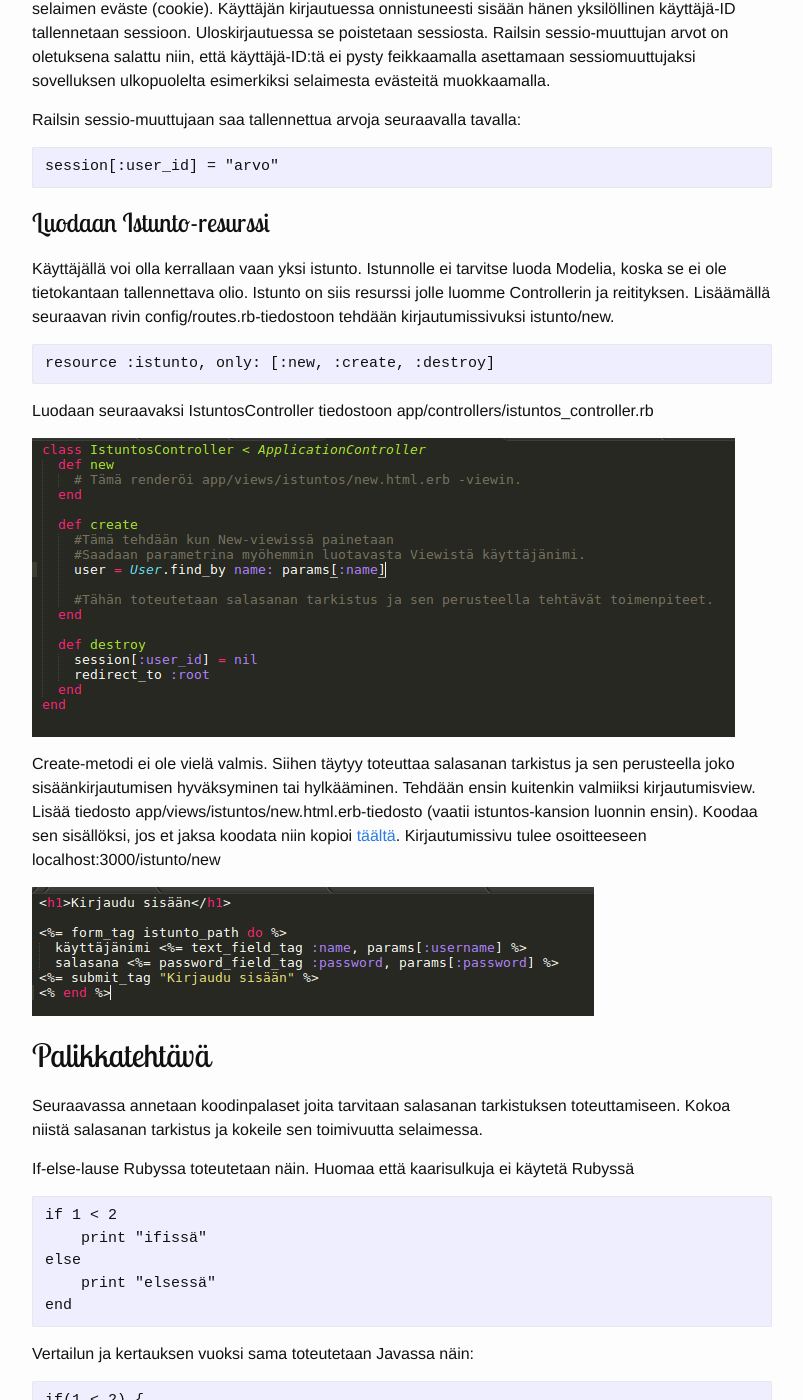
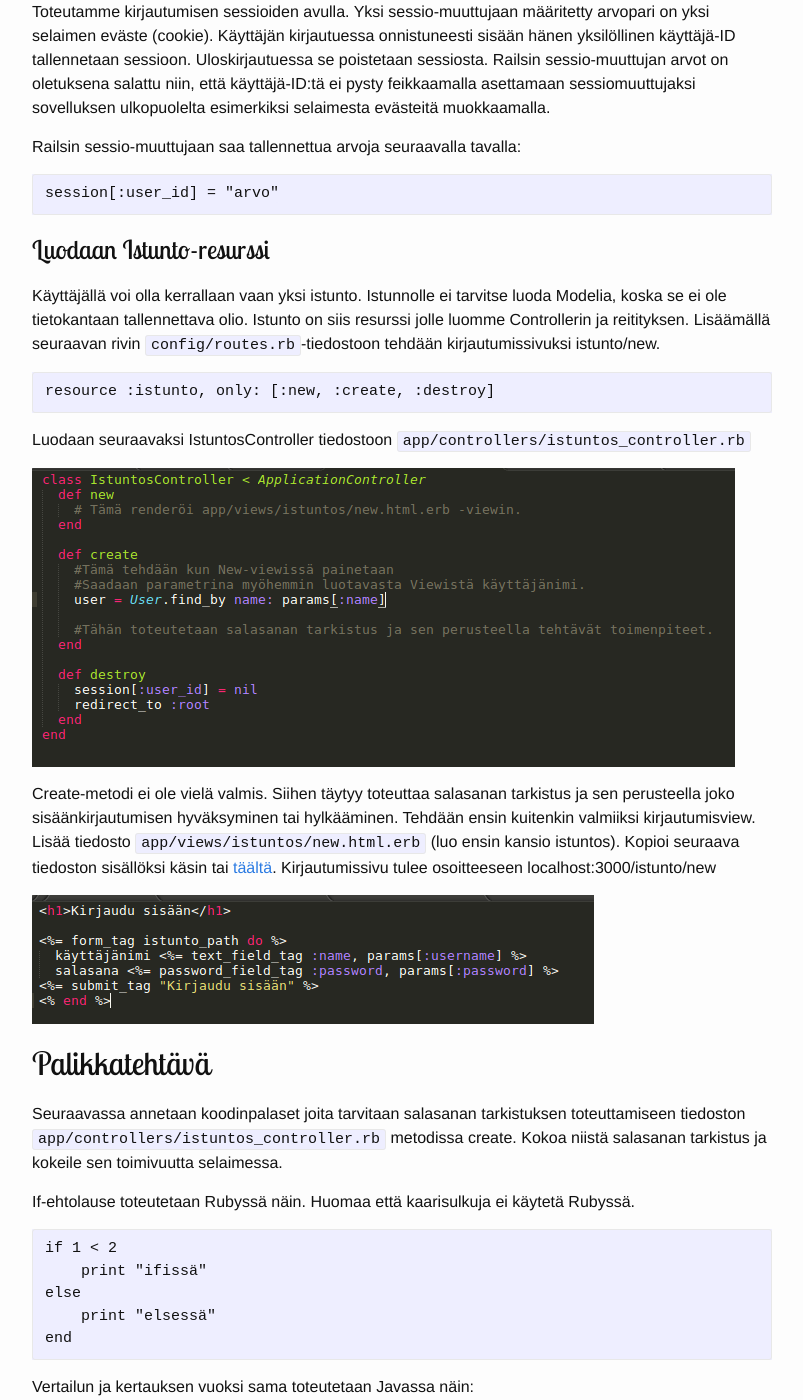
Before and after one commit to viderizer/pvl-rails.github.io, a Jekyll site: the page built from _pages/osa3.md, in a window 1280 px wide and 1400 px high, scrolled down 1979 px. Shown: the whole window, without its empty margins (238-1041 px from the left). Built offline with Jekyll 4.4.1, drawn with Linux system fonts in a browser that asks for light colours; some of the changed text lies outside the part shown.

Commit message:
language formatting

```diff
--- a/_pages/osa3.md
+++ b/_pages/osa3.md
@@ -43,7 +43,7 @@ Ajetaan lopuksi tietokantamigraatiot komennolla
     rake db:migrate
 
 Lisätään vielä käyttäjän luomisen viewiin eli
-app/views/users/\_form.html.erb -tiedostoon ennen submit-tagia
+`app/views/users/_form.html.erb`-tiedostoon ennen submit-tagia
 salasanan ja salasanan vahvistuksen syöttökentät eli kyseisen
 tiedoston tulisi lisäyksen jälkeen näyttää tältä:
 
@@ -51,7 +51,7 @@ tiedoston tulisi lisäyksen jälkeen näyttää tältä:
 
 Jos et jaksa kirjoittaa tuota niin voit myös kopioida formin koodin
 [täältä](https://github.com/UMTti/chat/blob/master/app/views/users/_form.html.erb).
-UsersControllerin user\_params-metodiin täytyy lisätä sallittaviksi
+UsersControllerin user\_params-metodiin tiedostoon `app/controllers/users_controller.rb:72` täytyy lisätä sallittaviksi
 parametreiksi password ja password\_confirmation seuraavalla tavalla:
 
 ![](/img/user_params.png)
@@ -73,22 +73,20 @@ Railsin sessio-muuttujaan saa tallennettua arvoja seuraavalla tavalla:
 Käyttäjällä voi olla kerrallaan vaan yksi istunto. Istunnolle ei
 tarvitse luoda Modelia, koska se ei ole tietokantaan tallennettava
 olio.  Istunto on siis resurssi jolle luomme Controllerin ja
-reitityksen.  Lisäämällä seuraavan rivin config/routes.rb-tiedostoon
+reitityksen.  Lisäämällä seuraavan rivin `config/routes.rb`-tiedostoon
 tehdään kirjautumissivuksi istunto/new.
 
     resource :istunto, only: [:new, :create, :destroy]
 
 Luodaan seuraavaksi IstuntosController tiedostoon
-app/controllers/istuntos\_controller.rb
+`app/controllers/istuntos_controller.rb`
 
 ![](/img/istuntoscontroller.png)
 
 Create-metodi ei ole vielä valmis. Siihen täytyy toteuttaa salasanan
 tarkistus ja sen perusteella joko sisäänkirjautumisen hyväksyminen tai
 hylkääminen. Tehdään ensin kuitenkin valmiiksi kirjautumisview. Lisää
-tiedosto app/views/istuntos/new.html.erb-tiedosto (vaatii
-istuntos-kansion luonnin ensin). Koodaa sen sisällöksi, jos et jaksa
-koodata niin kopioi
+tiedosto `app/views/istuntos/new.html.erb` (luo ensin kansio istuntos). Kopioi seuraava tiedoston sisällöksi käsin tai
 [täältä](https://github.com/UMTti/chat/blob/master/app/views/istuntos/new.html.erb).
 Kirjautumissivu tulee osoitteeseen localhost:3000/istunto/new
 
@@ -97,11 +95,11 @@ Kirjautumissivu tulee osoitteeseen localhost:3000/istunto/new
 ## Palikkatehtävä
 
 Seuraavassa annetaan koodinpalaset joita tarvitaan salasanan
-tarkistuksen toteuttamiseen. Kokoa niistä salasanan tarkistus ja
+tarkistuksen toteuttamiseen tiedoston `app/controllers/istuntos_controller.rb` metodissa create. Kokoa niistä salasanan tarkistus ja
 kokeile sen toimivuutta selaimessa.
 
-If-else-lause Rubyssa toteutetaan näin. Huomaa että kaarisulkuja ei
-käytetä Rubyssä
+If-ehtolause toteutetaan Rubyssä näin. Huomaa että kaarisulkuja ei
+käytetä Rubyssä.
 
     if 1 < 2
         print "ifissä"
@@ -111,7 +109,7 @@ käytetä Rubyssä
 
 Vertailun ja kertauksen vuoksi sama toteutetaan Javassa näin:
 
-    if(1 < 2) {
+    if (1 < 2) {
         System.out.println("ifissä");
     } else {
         System.out.println("elsessä");
@@ -119,9 +117,14 @@ Vertailun ja kertauksen vuoksi sama toteutetaan Javassa näin:
 
 Käyttäjän (olemassaoleva) autentikointimetodi jota kutsutaan Viewistä
 parametrina tulevalla salasanalla. Palauttaa true jos salasana on
-oikein ja false jos ei ole oikein
+oikein ja false muuten.
 
     user.authenticate(params[:password])
+
+Käyttäjän id:n saa näin. Kirjautumisen onnistuessa tallenna session
+user\_id-muuttujaan käyttäjän id
+
+    session[:user_id] = user.id
 
 Uudelleenohjaus takaisin sivulle josta käyttäjä tuli.
 
```
Also changed, not shown: other parts of _pages/osa3.md (+1 -7 lines).
